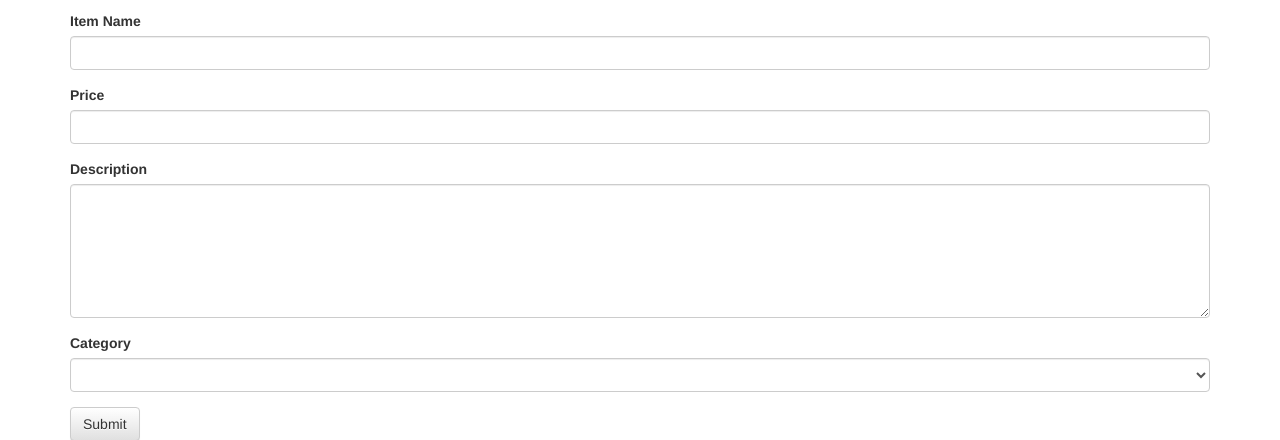
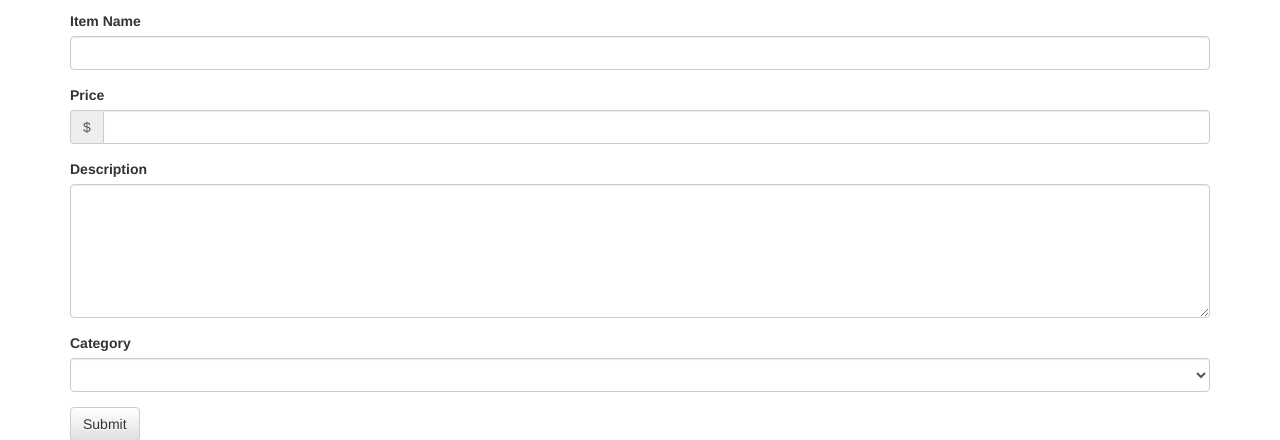
Before and after one commit to nicholassavini/Item-Catalog, a Flask app: page /new/ in a window 1280 px wide. Shown: the part 162-602 px from the top of the page. Run offline with Flask 2, Linux system fonts and the light colour scheme; the visitor is signed in with stand-in values (Sample User, id 1); some libraries are stand-ins or nearby versions.

Commit message:
Add $ input group to the price field on edit and new templates

```diff
--- a/templates/new_item.html
+++ b/templates/new_item.html
@@ -10,8 +10,11 @@
     </div>
     <div id="priceGroup" class="form-group">
         <label for="price">Price</label>
-        <input type="text" class="form-control" id="price" name="price"
+        <div class="input-group">
+            <div class="input-group-addon">$</div>
+            <input type="text" class="form-control" id="price" name="price"
         value="{{ price }}">
+        </div>
     </div>
     <div id="descriptionGroup" class="form-group">
         <label for="description">Description</label>
```
Also changed, not shown: templates/edit.html (+5 -2 lines).
